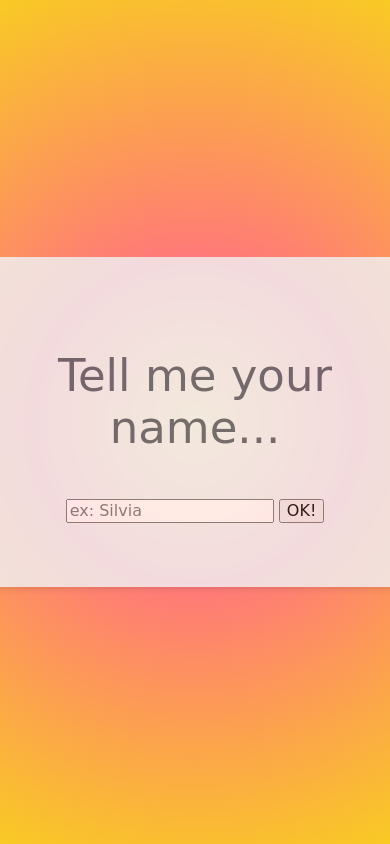
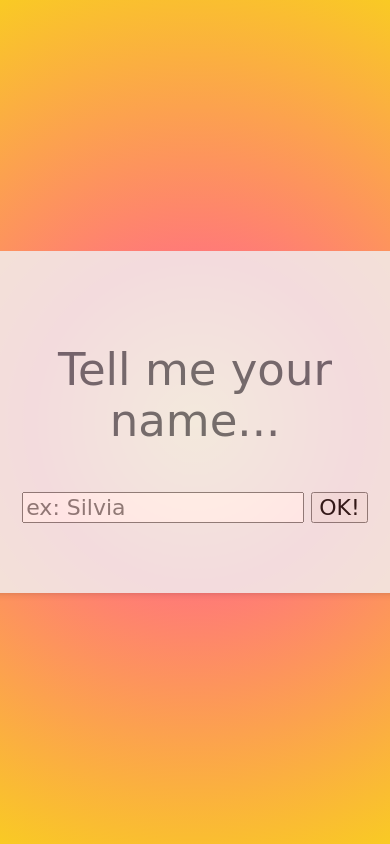
Before and after one commit to silviapio/happy-birthday, a plain HTML site: page index.html in a window 390 px wide. Shown: the top 844 px of the page. Drawn offline with nearby package versions, Linux system fonts and the light colour scheme; a web font is replaced by a local one.

Commit message:
adjustment for mobile

```diff
--- a/index.css
+++ b/index.css
@@ -75,6 +75,10 @@ p {
   );
 }
 
+form {
+  font-size: 22px;
+}
+
 .animation-credit > p {
   margin: 0 auto;
   font-size: 14px;
@@ -100,3 +104,9 @@ p {
 .hidden {
   display: none;
 }
+
+@media (max-width: 600px) {
+  .container {
+    width: 80vw;
+  }
+}
```
